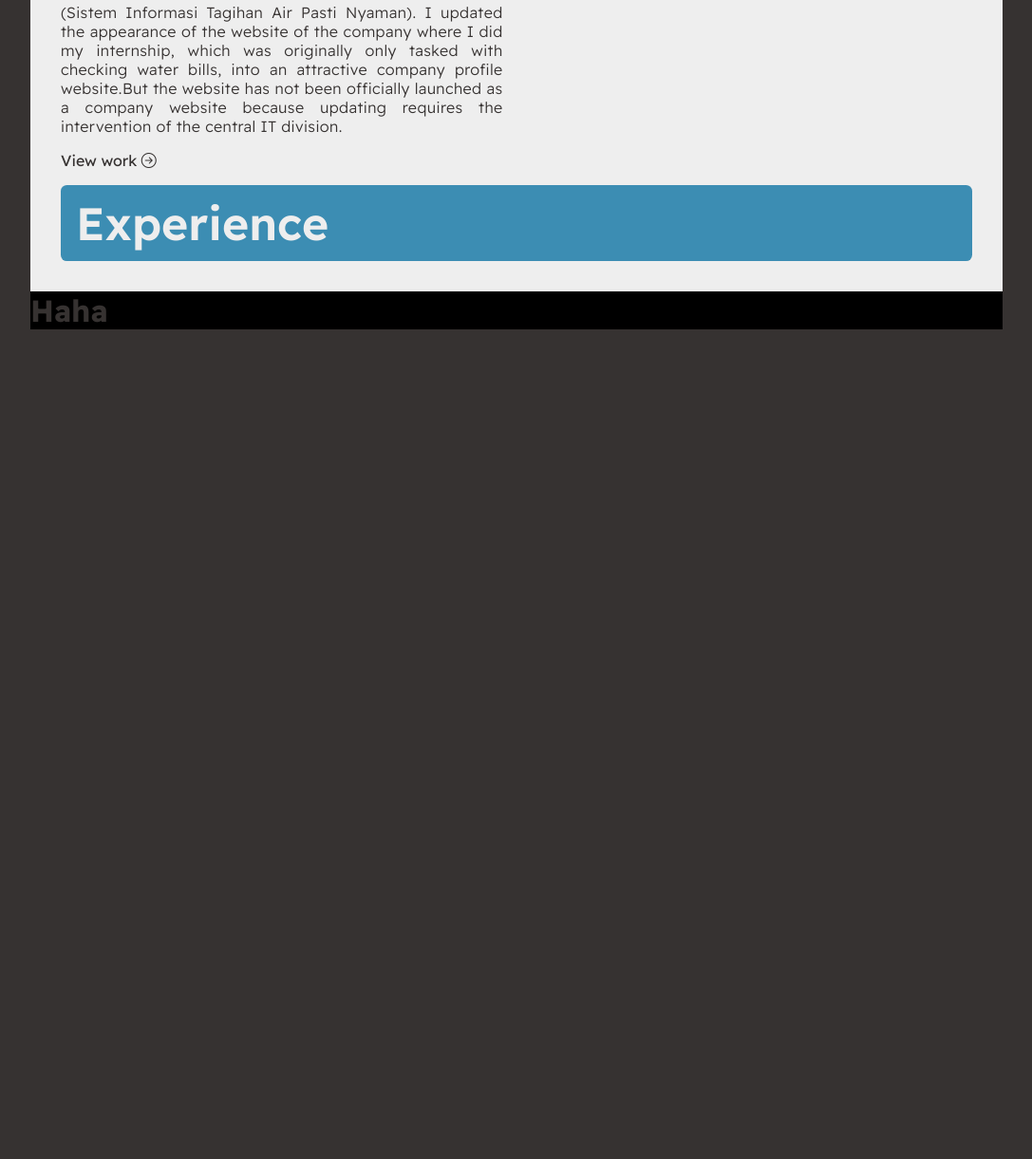
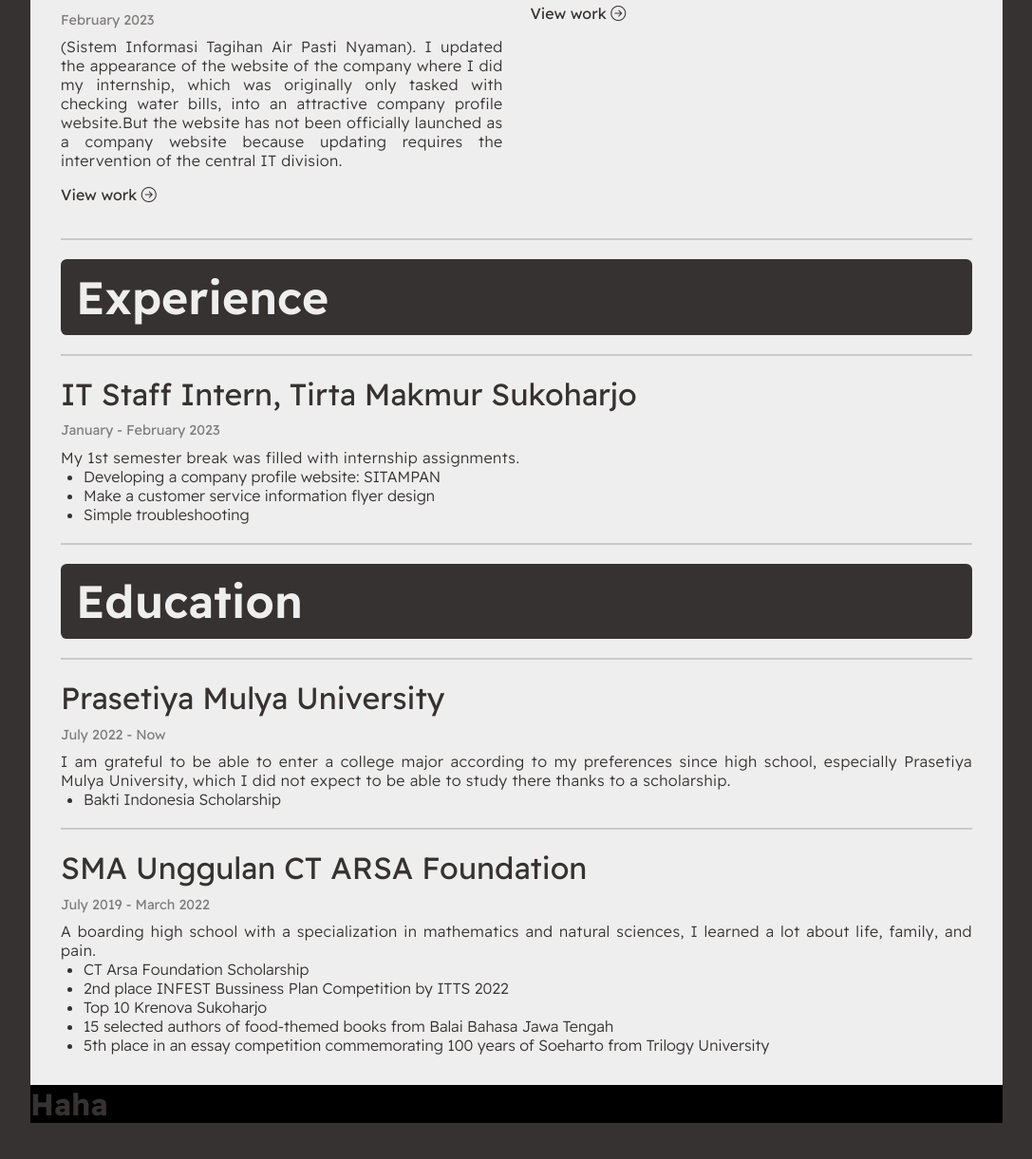
Before and after one commit to rhmdziz/portfolio, a plain HTML site: page index.html in a window 1280 px wide. Shown: the part 1487-2708 px from the top of the page at 95% size, without its empty margins (96-1183 px from the left). Before the commit the page ends 1882 px from the top, so only its background shows below. Drawn offline with nearby package versions, Linux system fonts and the light colour scheme.

Commit message:
second commit

```diff
--- a/index.html
+++ b/index.html
@@ -14,8 +14,8 @@
             <div class="navbar">
                 <div class="left">
                     <a href="#" class="nav-icon"><i class="bi bi-github"></i></a>
-                    <a href="#" class="nav-list">Project</a>
-                    <a href="#" class="nav-list">Experience</a>
+                    <a href="#project" class="nav-list">Project</a>
+                    <a href="#experience" class="nav-list">Experience</a>
                 </div>
                 <a href="#" class="name">AZHIRA</a>
                 <div class="right">
@@ -47,7 +47,7 @@
                 <div class="project-left">
                     <h2 class="subtitle">Project</h2>
                     <hr>
-                    <div class="project-item">
+                    <div class="item">
                         <img src="./img/project/visual-data.png" alt="">
 
                         <h1>Data Visualization of Covid 19 Indonesia
@@ -66,7 +66,7 @@
                         </p>
                     </div>
                     <hr>
-                    <div class="project-item">
+                    <div class="item">
                         <img src="./img/project/sitampan.png" alt="">
                         <h1>SITAMPAN
                             <img src="./img/icon/html5.svg" alt="">
@@ -84,7 +84,7 @@
                     </div>
                 </div>
                 <div class="project-right">
-                    <div class="project-item">
+                    <div class="item">
                         <img src="./img/project/chealcula.png" alt="">
                         <h1>Chealculator
                             <img src="./img/icon/python.svg" alt="">
@@ -99,7 +99,8 @@
                         </p>
                     </div>
                     <hr>
-                    <div class="project-item">
+                    <div class="item">
+                        <img src="./img/project/bochild.png" alt="">
                         <h1>BO-Child
                             <img src="./img/icon/figma.svg" alt="">
                         </h1>
@@ -113,10 +114,55 @@
                 </div>
             </div>
 
+            <hr>
 
             <div class="experience" id="experience">
                 <h2 class="subtitle">Experience</h2>
+                <hr>
+                <div class="item">
+                    <h1>IT Staff Intern, Tirta Makmur Sukoharjo</h1>
+                    <p class="date">January - February 2023</p>
+                    <p class="desc">
+                        My 1st semester break was filled with internship assignments.
+                    </p>
+                    <ul>
+                        <li>Developing a company profile website: SITAMPAN</li>
+                        <li>Make a customer service information flyer design</li>
+                        <li>Simple troubleshooting</li>
+                    </ul>
+                </div>
             </div>
+
+
+            <hr>
+            <div class="education" id="education">
+                <h2 class="subtitle">Education</h2>
+                <hr>
+                <div class="item">
+                    <h1>Prasetiya Mulya University</h1>
+                    <p class="date">July 2022 - Now</p>
+                    <p class="desc">
+                        I am grateful to be able to enter a college major according to my preferences since high school, especially Prasetiya Mulya University, which I did not expect to be able to study there thanks to a scholarship.
+                    </p>
+                    <ul>
+                        <li>Bakti Indonesia Scholarship</li>
+                    </ul>
+                </div>
+                <hr>
+                <div class="item">
+                    <h1>SMA Unggulan CT ARSA Foundation</h1>
+                    <p class="date">July 2019 - March 2022</p>
+                    <p class="desc">
+                        A boarding high school with a specialization in mathematics and natural sciences, I learned a lot about life, family, and pain.
+                    </p>
+                    <ul>
+                        <li>CT Arsa Foundation Scholarship</li>
+                        <li>2nd place INFEST Bussiness Plan Competition by ITTS 2022</li>
+                        <li>Top 10 Krenova Sukoharjo</li>
+                        <li>15 selected authors of food-themed books from Balai Bahasa Jawa Tengah</li>
+                        <li>5th place in an essay competition commemorating 100 years of Soeharto from Trilogy University</li>
+                    </ul>
+                </div>
 
 
 
--- a/style.css
+++ b/style.css
@@ -3,12 +3,17 @@
 :root {
     --black: #363231;
     --white: #eee;
+    --pure-white: #fff;
     --pink: #ecb4c7;
     --green: #247a5d;
-    --blue: #3c8db3;
+    --blue: #72b9ff;
     --red: #db4464;
     --shadow-black: #33333333;
     --font: 'Readex Pro', sans-serif;
+}
+
+html {
+    scroll-behavior: smooth;
 }
 
 * {
@@ -18,7 +23,9 @@
 }
 
 hr {
-    margin: 1rem 0;
+    margin: 1.25rem 0;
+    box-shadow: none;
+    border: 0.25px solid var(--shadow-black);
 }
 a {
     text-decoration: none;
@@ -176,20 +183,25 @@ img {
 .subtitle {
     font-size: 3rem;
     font-weight: 600;
-    background-color: var(--blue);
+    background-color: var(--black);
     color: var(--white);
     border-radius: 0.4rem;
     padding: 0.6rem 1rem;
 }
 
-.project-item h1 {
+.item h1 {
     font-weight: 400;
     font-size: 2rem;
 }
-.project-item .date {
+.item .date {
     margin: 0.6rem 0;
     opacity: 0.6;
     font-size: 0.9rem;
+}
+
+.item li {
+    font-weight: 300;
+    margin-left: -1rem;
 }
 
 h1 img {
@@ -207,6 +219,20 @@ h1 img {
 }
 
 
+/* EXPERIENCE EDUCATION */
+
+
+
+
+
+
+
+
+
+
+
+
+
 
 footer h1 {
     /* /* color: var(--white); */
```
Also changed, not shown: img/project/bochild.png (added), img/project/visual-data-covid.png (deleted).
